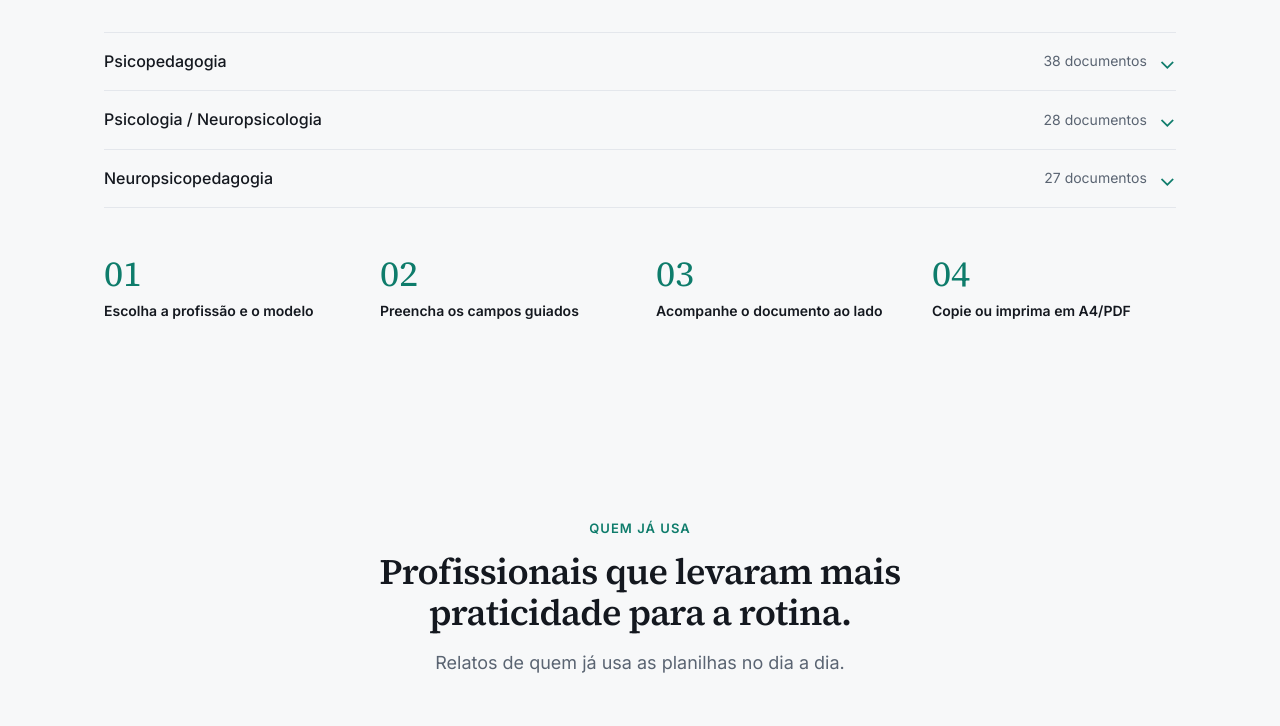
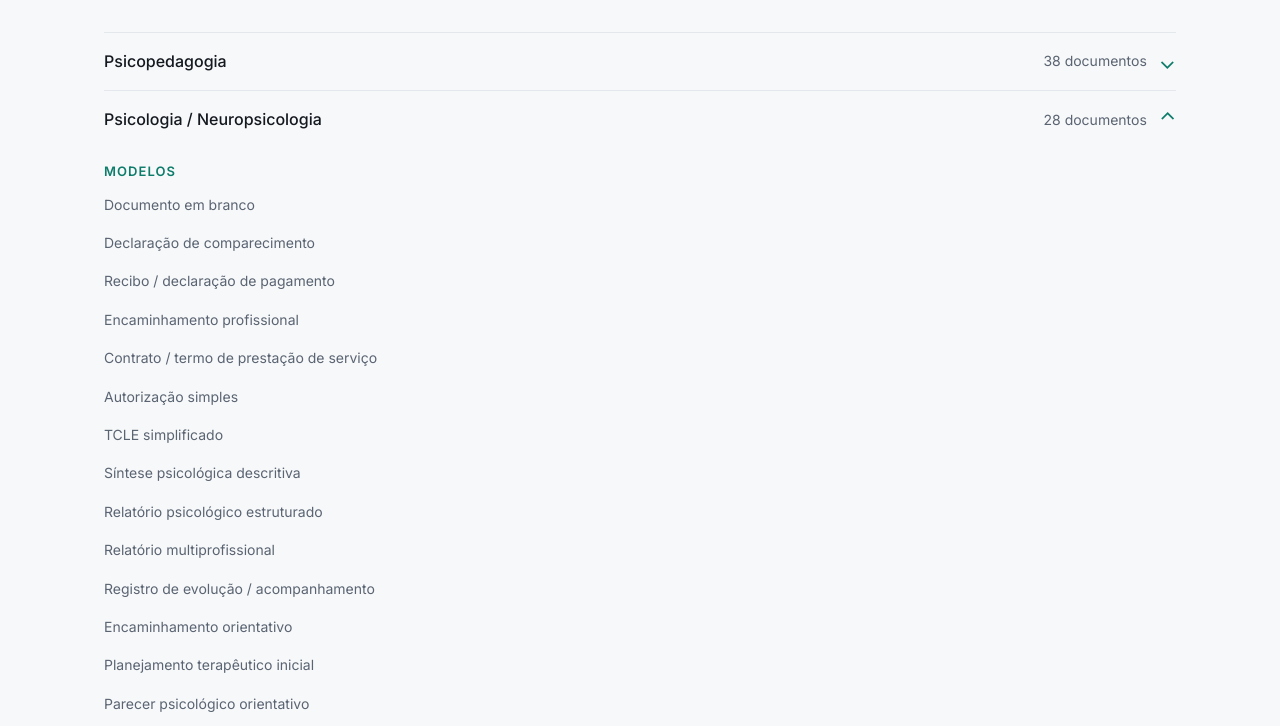
Before and after one commit to Aleporto73/psicoplanilhas-site, a Next.js app: page / in a window 1280 px wide. Shown: the part 6509-7235 px from the top of the page. Built offline with nearby package versions, Linux system fonts and the light colour scheme.

Commit message:
fix: abre acordeao de psicologia por padrao

```diff
--- a/src/components/site/doc-studio.tsx
+++ b/src/components/site/doc-studio.tsx
@@ -39,7 +39,11 @@ export function DocStudio() {
 
         <div className="catalog-groups">
           {docStudioProfessions.map((profession) => (
-            <details key={profession.name} className="catalog-group">
+            <details
+              key={profession.name}
+              className="catalog-group"
+              open={profession.name === "Psicologia / Neuropsicologia"}
+            >
               <summary>
                 <span className="catalog-letter catalog-letter--name">{profession.name}</span>
                 <span className="catalog-count">
```
